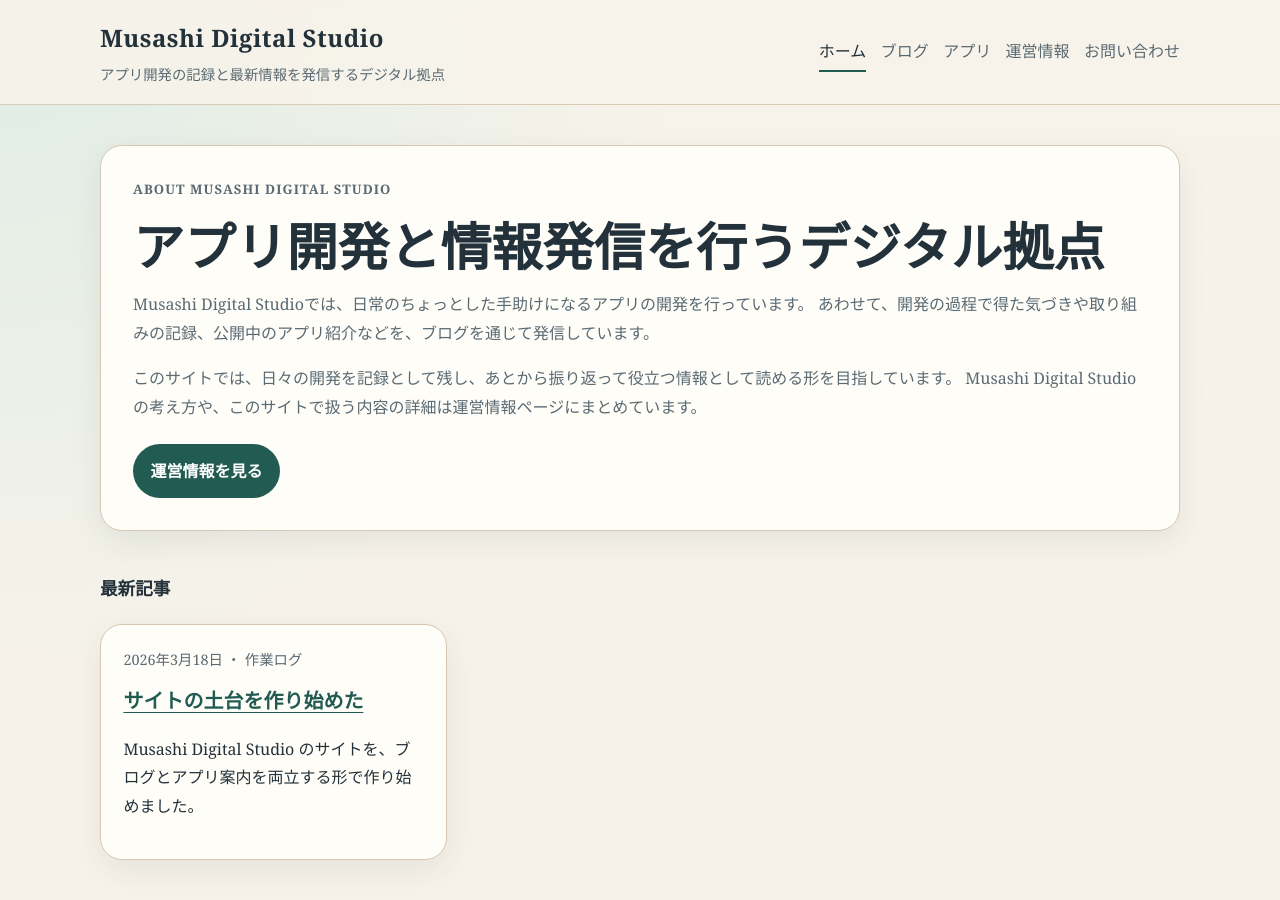
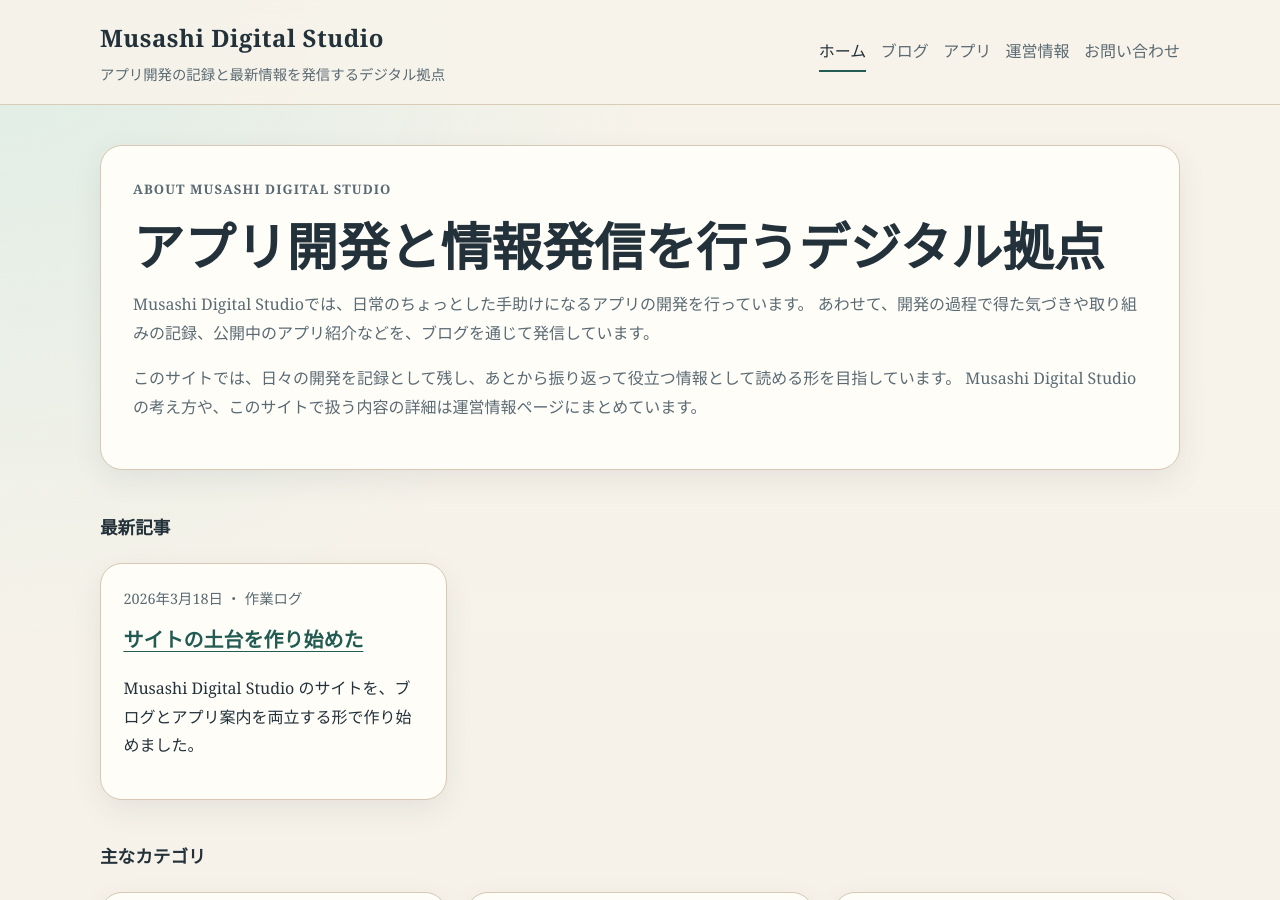
Before and after one commit to yasuhiro-toyoda/yasuhiro-toyoda.github.io, a Jekyll site: the page built from index.html, in a window 1280 px wide and 900 px high. Built offline with Jekyll 4.4.1, drawn with Linux system fonts in a browser that asks for light colours.

Commit message:
Remove about button from home hero

```diff
--- a/index.html
+++ b/index.html
@@ -14,9 +14,6 @@ description: Musashi Digital Studio のトップページです。個人開発
       このサイトでは、日々の開発を記録として残し、あとから振り返って役立つ情報として読める形を目指しています。
       Musashi Digital Studio の考え方や、このサイトで扱う内容の詳細は運営情報ページにまとめています。
     </p>
-    <div class="button-row">
-      <a class="button" href="{{ '/about/' | relative_url }}">運営情報を見る</a>
-    </div>
   </article>
 
 </section>
```
